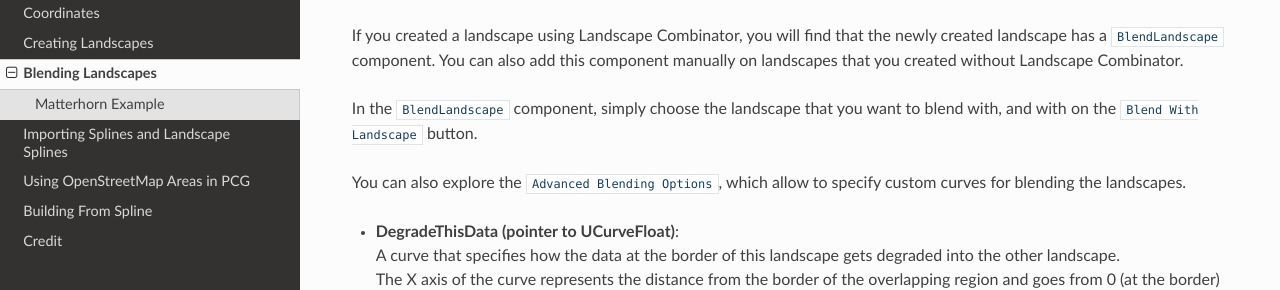
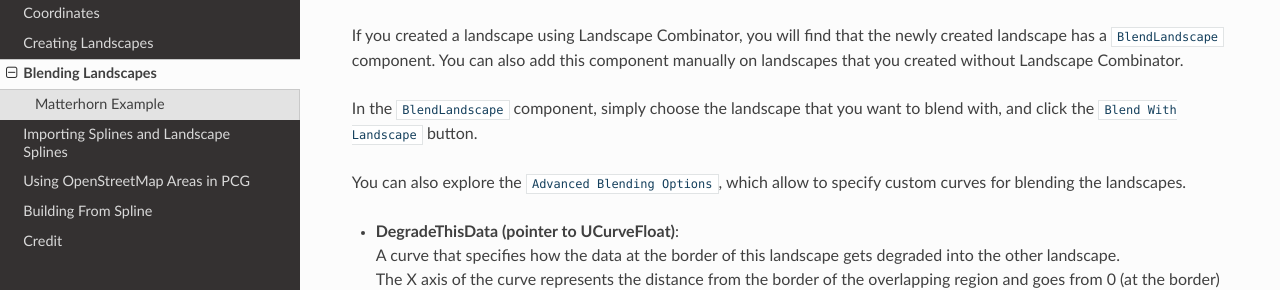
Before and after one commit to LandscapeCombinator/LandscapeCombinator, a Sphinx documentation site: the page built from Documentation/source/blending.rst, in a window 1280 px wide and 900 px high. Shown: the part 136-426 px from the top of the window. Built offline with Sphinx 7.4.7 and the Read the Docs theme 2.0.0, drawn with Linux system fonts in a browser that asks for light colours.

Commit message:
Fix blend documentation typo

```diff
--- a/Documentation/source/blending.rst
+++ b/Documentation/source/blending.rst
@@ -8,7 +8,7 @@ has a ``BlendLandscape`` component. You can also add this component manually on
 created without Landscape Combinator.
 
 In the ``BlendLandscape`` component, simply choose the landscape that you want to blend with,
-and with on the ``Blend With Landscape`` button.
+and click the ``Blend With Landscape`` button.
 
 You can also explore the ``Advanced Blending Options``, which allow to specify custom curves
 for blending the landscapes.
```
